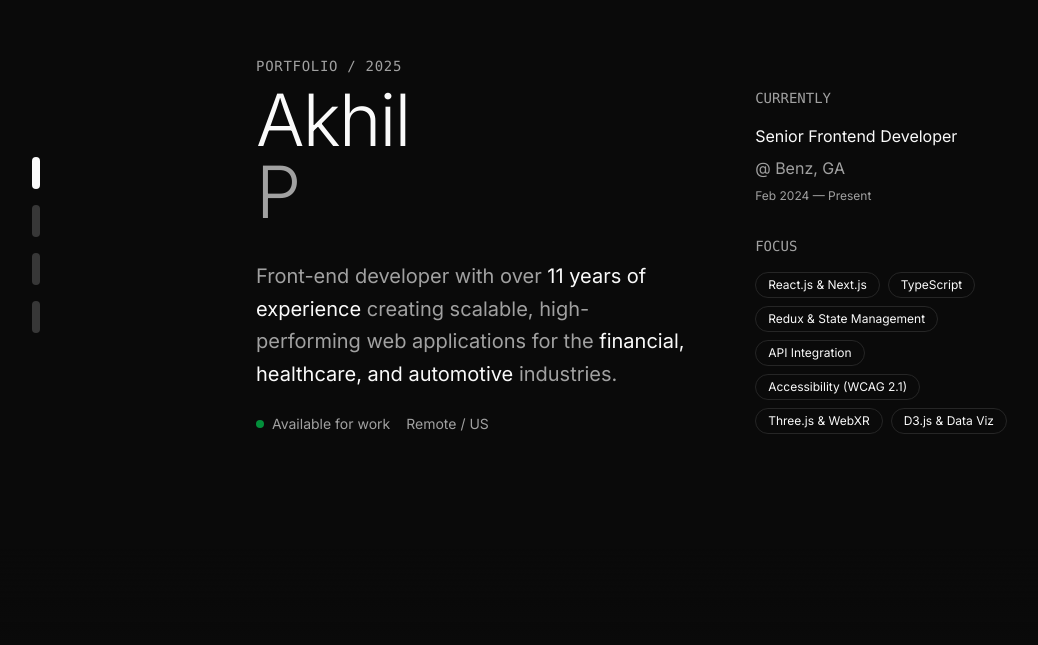
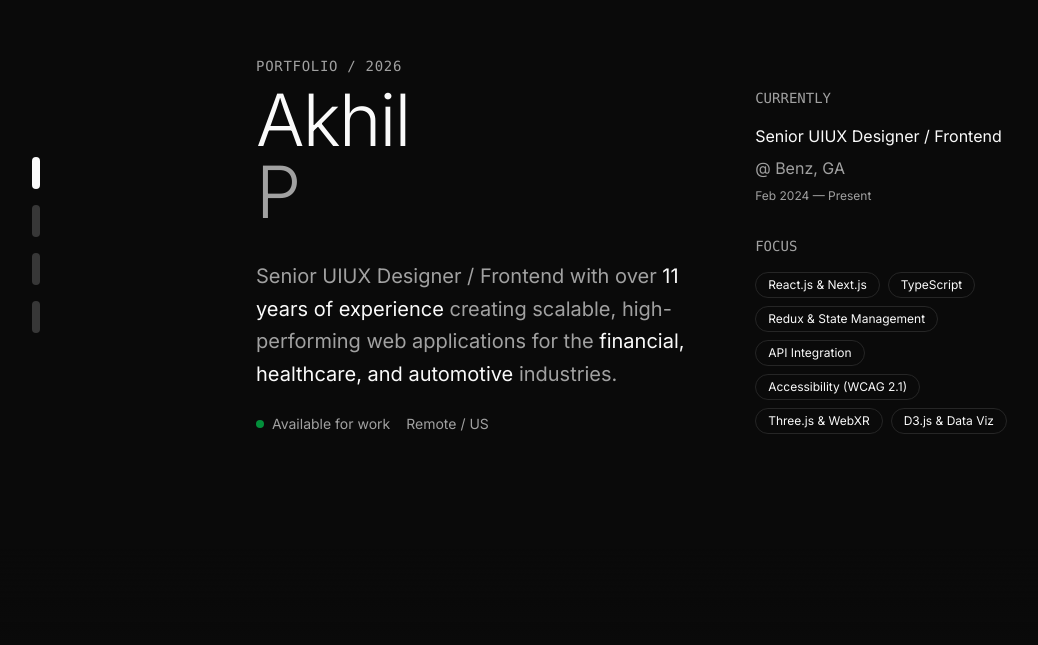
Before and after one commit to akhilpolsani123/portfolio, a Next.js app: page / in a window 1280 px wide. Shown: the part 155-800 px from the top of the page, without its empty margins (0-1038 px from the left). Built offline with nearby package versions, Linux system fonts and the light colour scheme.

Commit message:
feat: update portfolio year and job title to reflect current role as Senior UIUX Designer
Co-authored-by: Akhil Polsani <148288533+akhilpolsani123@users.noreply.github.com>

```diff
--- a/app/layout.tsx
+++ b/app/layout.tsx
@@ -11,9 +11,9 @@ const inter = Inter({
 })
 
 export const metadata: Metadata = {
-  title: "Akhil P - Front-End Developer",
+  title: "Akhil P - Senior UIUX Designer / Frontend	",
   description:
-    "Front-end React developer with over 11 years of experience creating scalable, high-performing web applications.",
+    "Senior UIUX Designer / Frontend with over 11 years of experience creating scalable, high-performing web applications.",
   generator: "v0.app",
 }
 
--- a/app/page.tsx
+++ b/app/page.tsx
@@ -64,7 +64,7 @@ export default function Home() {
           <div className="grid lg:grid-cols-5 gap-16 w-full">
             <div className="lg:col-span-3 space-y-8">
               <div className="space-y-2">
-                <div className="text-sm text-muted-foreground font-mono tracking-wider">PORTFOLIO / 2025</div>
+                <div className="text-sm text-muted-foreground font-mono tracking-wider">PORTFOLIO / 2026</div>
                 <h1 className="text-6xl lg:text-7xl font-light tracking-tight">
                   Akhil
                   <br />
@@ -74,7 +74,7 @@ export default function Home() {
 
               <div className="space-y-6 max-w-md">
                 <p className="text-xl text-muted-foreground leading-relaxed">
-                  Front-end developer with over
+                  Senior UIUX Designer / Frontend	 with over
                   <span className="text-foreground"> 11 years of experience</span> creating scalable, high-performing
                   web applications for the
                   <span className="text-foreground"> financial, healthcare, and automotive</span> industries.
@@ -94,7 +94,7 @@ export default function Home() {
               <div className="space-y-4">
                 <div className="text-sm text-muted-foreground font-mono">CURRENTLY</div>
                 <div className="space-y-2">
-                  <div className="text-foreground">Senior Frontend Developer</div>
+                  <div className="text-foreground">Senior UIUX Designer / Frontend</div>
                   <div className="text-muted-foreground">@ Benz, GA</div>
                   <div className="text-xs text-muted-foreground">Feb 2024 — Present</div>
                 </div>
@@ -128,7 +128,7 @@ export default function Home() {
               {[
                 {
                   year: "2024",
-                  role: "Senior Frontend Developer",
+                  role: "Senior UIUX Designer / Frontend",
                   company: "Benz, GA",
                   description:
                     "Developed and maintained React-based applications for Benz's automotive configurator and digital commerce platforms. Built scalable UI components with React, Tailwind CSS, and Context API for multi-device experiences. Developed 3D trim preview and interactive vehicle customization workflows using Three.js, React Three Fiber, and WebXR. Integrated Python-based AI models for real-time vehicle state predictions.",
@@ -136,7 +136,7 @@ export default function Home() {
                 },
                 {
                   year: "2021",
-                  role: "Senior Frontend Developer",
+                  role: "Senior UIUX Designer / Frontend",
                   company: "GE Health, WA",
                   description:
                     "Developed React applications for GE Health's diagnostic, scheduling, and patient management platforms with HIPAA-compliant architecture. Built reusable, accessible UI components using React, Tailwind CSS, and styled-components. Implemented data visualization dashboards with Recharts, D3.js, and Tableau/Power BI for patient vitals and predictive analytics.",
@@ -144,7 +144,7 @@ export default function Home() {
                 },
                 {
                   year: "2019",
-                  role: "Senior Frontend Developer",
+                  role: "Senior UIUX Designer / Frontend",
                   company: "State of New York, NY",
                   description:
                     "Developed and maintained React-based public portals for housing, education, and health services with accessibility and localization. Built SPAs using React Router, Context API, and Hooks. Delivered COVID-19 tools including test registration, appointment scheduling, and eligibility flow. Ensured WCAG 2.1 compliance with semantic HTML and ARIA roles.",
@@ -152,7 +152,7 @@ export default function Home() {
                 },
                 {
                   year: "2017",
-                  role: "Front-End Developer",
+                  role: "Senior UIUX Designer / Frontend",
                   company: "Walmart, AR",
                   description:
                     "Built enterprise-level front-end modules using React.js and TypeScript for Walmart's internal inventory and logistics platforms. Developed reusable UI components for dashboards, stock tracking, and product workflows with atomic design principles. Designed inventory and logistics dashboards with Power BI, Tableau, and Qlik for real-time operational decisions.",
@@ -160,7 +160,7 @@ export default function Home() {
                 },
                 {
                   year: "2015",
-                  role: "Front-End Developer",
+                  role: "Senior UIUX Designer",
                   company: "Gainwell Technologies, TX",
                   description:
                     "Developed React-based front-end applications for healthcare portals handling Medicaid claims and provider enrollment workflows. Created modular, reusable components using React and SCSS. Built form structures using Formik and Yup with dynamic field rendering, nested validations, and error handling. Engineered multilingual user interfaces using react-i18next.",
```
